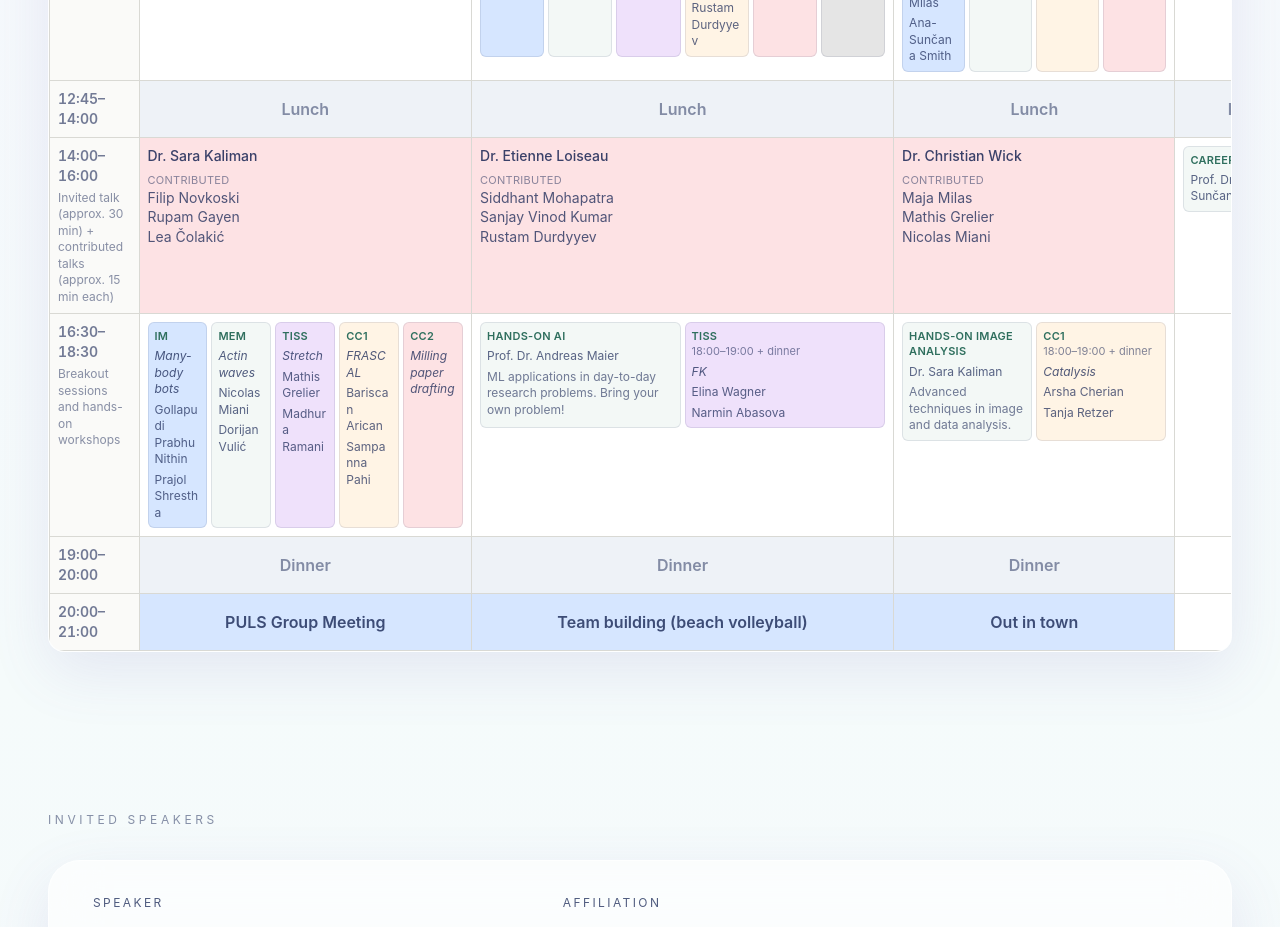
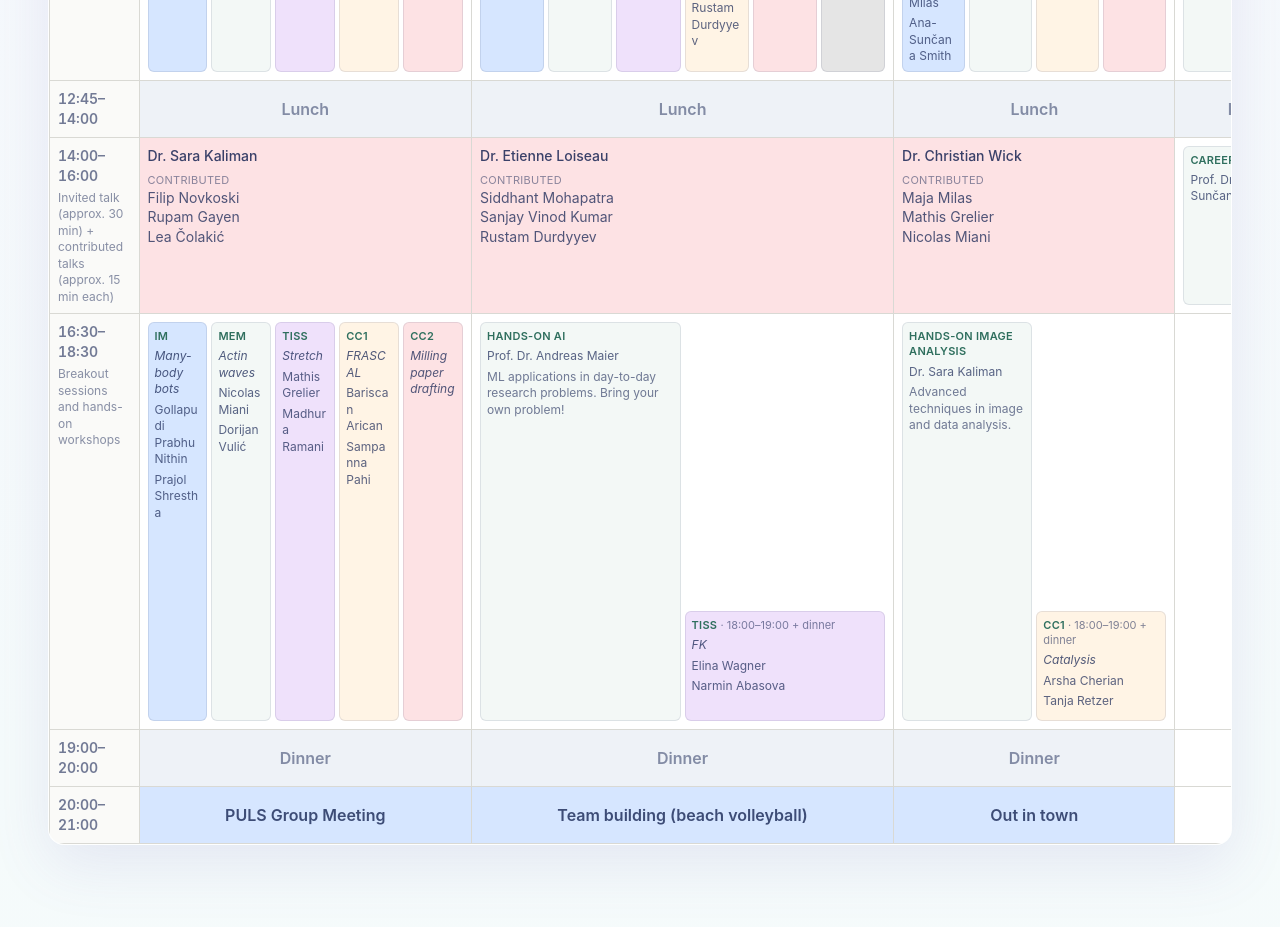
Before and after one commit to pahi-26/puls-retreat-2026, a Next.js app: page / in a window 1280 px wide. Shown: the part 2320-3247 px from the top of the page. Built offline with nearby package versions, Linux system fonts and the light colour scheme.

Commit message:
Updated programme

```diff
--- a/components/Timeline.tsx
+++ b/components/Timeline.tsx
@@ -1,21 +1,25 @@
 "use client";
 
 import { motion } from "framer-motion";
+import type { CSSProperties } from "react";
 import { arrivalDay, breakoutGroups, days, slots, type Cell, type Track } from "@/data/programme";
 
 const dayWidths = ["26%", "33%", "22%", "12%"];
 const cellBorder = "border border-[#d9d9d4] p-2 align-top";
 
-function TrackBox({ track }: { track: Track }) {
+function TrackBox({ track, style }: { track: Track; style?: CSSProperties }) {
   return (
     <div
       title={track.group?.name}
+      style={style}
       className={`min-w-0 rounded-md border border-ink/10 p-1.5 ${track.group?.tint ?? "bg-[#f3f8f6]"}`}
     >
-      <p className="text-[11px] font-semibold uppercase leading-snug tracking-wide text-[#2f6f5e]">
-        {track.group?.code ?? track.title}
+      <p className="text-[11px] leading-snug">
+        <span className="font-semibold uppercase tracking-wide text-[#2f6f5e]">
+          {track.group?.code ?? track.title}
+        </span>
+        {track.time && <span className="text-ink/55"> · {track.time}</span>}
       </p>
-      {track.time && <p className="text-[11px] leading-snug text-ink/55">{track.time}</p>}
       {track.topic && (
         <p className="mt-1 break-words text-xs italic leading-snug text-ink/75">{track.topic}</p>
       )}
@@ -27,6 +31,18 @@ function TrackBox({ track }: { track: Track }) {
       {track.detail && (
         <p className="mt-1 break-words text-xs leading-snug text-ink/60">{track.detail}</p>
       )}
+    </div>
+  );
+}
+
+// A track that starts part-way through the slot: a spacer takes the elapsed share of the
+// cell's height and the box fills the rest (growing past its share only if its text needs it).
+function TrackItem({ track }: { track: Track }) {
+  if (!track.offset) return <TrackBox track={track} />;
+  return (
+    <div className="flex min-w-0 flex-col">
+      <div style={{ flex: `${track.offset} 1 0` }} />
+      <TrackBox track={track} style={{ flex: `${1 - track.offset} 1 0` }} />
     </div>
   );
 }
@@ -69,10 +85,11 @@ function ScheduleCell({ cell }: { cell: Cell }) {
       );
     case "tracks":
       return (
-        <td className={`${cellBorder} bg-white`}>
-          <div className="grid grid-cols-[repeat(auto-fit,minmax(3.5rem,1fr))] gap-1">
+        // h-px gives the cell a definite height so the grid's h-full stretches to the full row
+        <td className={`${cellBorder} h-px bg-white`}>
+          <div className="grid h-full grid-cols-[repeat(auto-fit,minmax(3.5rem,1fr))] gap-1">
             {cell.tracks.map((track) => (
-              <TrackBox key={track.group?.code ?? track.title} track={track} />
+              <TrackItem key={track.group?.code ?? track.title} track={track} />
             ))}
           </div>
         </td>
@@ -147,7 +164,7 @@ export default function Timeline() {
             </thead>
             <tbody>
               {slots.map((slot) => (
-                <tr key={slot.time}>
+                <tr key={slot.time} style={{ height: slot.minHeight }}>
                   <th className="sticky left-0 z-10 border border-[#d9d9d4] bg-[#fafaf8] p-2 align-top font-normal">
                     <p className="text-sm font-semibold tabular-nums text-ink/60">{slot.time}</p>
                     {slot.note && (
--- a/data/programme.ts
+++ b/data/programme.ts
@@ -8,6 +8,7 @@ export type Track = {
   group?: Group;
   title?: string; // heading for boxes that are not group sessions
   time?: string; // when it differs from the slot's time
+  offset?: number; // fraction of the slot that passes before this track starts
   topic?: string;
   people?: string[];
   detail?: string;
@@ -23,6 +24,7 @@ export type Cell =
 export type Slot = {
   time: string;
   note?: string;
+  minHeight?: string; // leaves room for offset tracks to start part-way down the row
   cells: Cell[]; // one per entry in `days`
 };
 
@@ -70,7 +72,7 @@ export const slots: Slot[] = [
   },
   {
     time: "10:45–12:45",
-    note: "Breakout sessions",
+    note: "Pilot breakout sessions",
     cells: [
       {
         kind: "tracks",
@@ -148,6 +150,7 @@ export const slots: Slot[] = [
   {
     time: "16:30–18:30",
     note: "Breakout sessions and hands-on workshops",
+    minHeight: "26rem",
     cells: [
       {
         kind: "tracks",
@@ -170,6 +173,7 @@ export const slots: Slot[] = [
           {
             group: groups.tiss,
             time: "18:00–19:00 + dinner",
+            offset: 0.75,
             topic: "FK",
             people: ["Elina Wagner", "Narmin Abasova"]
           }
@@ -186,6 +190,7 @@ export const slots: Slot[] = [
           {
             group: groups.cc1,
             time: "18:00–19:00 + dinner",
+            offset: 0.75,
             topic: "Catalysis",
             people: ["Arsha Cherian", "Tanja Retzer"]
           }
```
